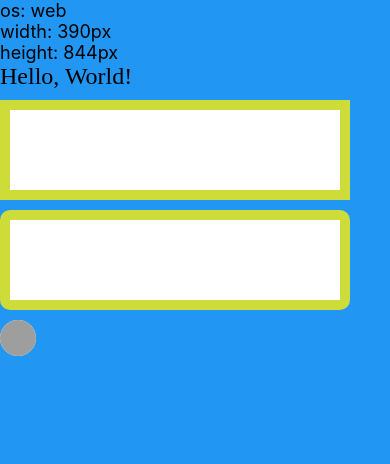
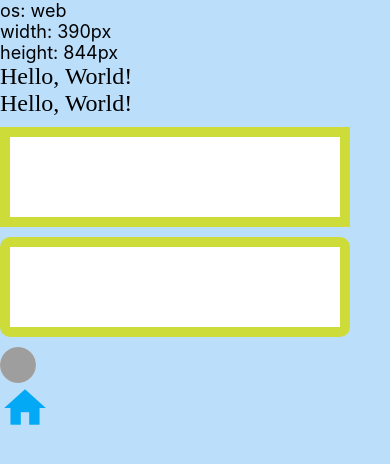
Before and after one commit to cloudeyes/study-rn-app, a React Native app: screen / in a window 390 px wide. Shown: the top 464 px of the page. Built offline with nearby package versions, Linux system fonts and the light colour scheme; grey boxes are pictures that could not be loaded.

Commit message:
Add icons

```diff
--- a/package.json
+++ b/package.json
@@ -29,6 +29,7 @@
     "@types/jest": "^26.0.23",
     "@types/react": "^18.0.21",
     "@types/react-native": "^0.70.6",
+    "@types/react-native-vector-icons": "^6.4.12",
     "@types/react-test-renderer": "^18.0.0",
     "@typescript-eslint/eslint-plugin": "^5.37.0",
     "@typescript-eslint/parser": "^5.37.0",
@@ -36,7 +37,6 @@
     "eslint": "^7.32.0",
     "jest": "^26.6.3",
     "metro-react-native-babel-preset": "0.72.3",
-    "react-native-asset": "^2.0.1",
     "react-native-cli": "^2.0.1",
     "react-native-gradle-plugin": "^0.71.8",
     "react-test-renderer": "18.1.0",
--- a/src/screens/Chapter3.tsx
+++ b/src/screens/Chapter3.tsx
@@ -6,8 +6,11 @@ import {
   SafeAreaView,
   StyleSheet,
   Text,
+  TouchableOpacity,
   View,
 } from 'react-native';
+
+import Icon from 'react-native-vector-icons/MaterialIcons';
 
 import * as D from '../data';
 
@@ -17,22 +20,41 @@ const avatarUrl = D.randomAvatarUrl();
 const avatarSize = 36;
 
 const {width, height} = Dimensions.get('window');
+const handleIconPress = () => {
+  console.log('icon pressed');
+};
+
 const Chapter3 = () => (
   <SafeAreaView style={[styles.safeAreaView]}>
-    <Text style={[styles.text]}>os: {Platform.OS}</Text>
-    <Text style={[styles.text]}>width: {width}px</Text>
+    <Text style={[styles.text, fontStyles.regular]}>os: {Platform.OS}</Text>
+    <Text style={[styles.text, fontStyles.bold]}>width: {width}px</Text>
     <Text style={[styles.text]}>height: {height}px</Text>
-    <Text style={[styles.customText]}>Hello, World!</Text>
+    <Text style={[styles.customText, fontStyles.regular]}>Hello, World!</Text>
+    <Text style={[styles.customTextBold, fontStyles.bold]}>Hello, World!</Text>
     <View style={[styles.box, styles.border]} />
     <View style={[styles.box, styles.border, {borderRadius: 10}]} />
     <Image source={{uri: avatarUrl}} style={[styles.box, styles.image]} />
+    <TouchableOpacity style={[styles.base]} onPress={handleIconPress}>
+      <Icon name="home" size={50} color={Colors.lightBlue500} />
+    </TouchableOpacity>
   </SafeAreaView>
 );
 
 const paddingLeft = 20;
+const fontStyles = StyleSheet.create({
+  regular: {
+    fontWeight: '400',
+  },
+  bold: {
+    fontWeight: Platform.select({ios: '700', android: '600'}),
+  },
+});
 const styles = StyleSheet.create({
+  base: {
+    marginLeft: Platform.select({ios: paddingLeft}),
+  },
   safeAreaView: {
-    backgroundColor: Colors.blue500,
+    backgroundColor: Colors.blue100,
     flex: 1,
     paddingLeft: Platform.select({android: paddingLeft}),
     paddingRight: Platform.select({android: paddingLeft}),
@@ -42,6 +64,11 @@ const styles = StyleSheet.create({
     marginLeft: Platform.select({ios: paddingLeft}),
   },
   customText: {
+    fontSize: 24,
+    marginLeft: Platform.select({ios: paddingLeft}),
+    fontFamily: 'DancingScript-Regular',
+  },
+  customTextBold: {
     fontSize: 24,
     marginLeft: Platform.select({ios: paddingLeft}),
     fontFamily: 'DancingScript-Bold',
@@ -62,6 +89,9 @@ const styles = StyleSheet.create({
     height: avatarSize,
     borderRadius: avatarSize / 2,
   },
+  icon: {
+    fontFamily: 'Material Community Icons',
+  },
 });
 
 export default Chapter3;
```
Also changed, not shown: react-native.config.js (+7 -0 lines), 5 other files (tests, documents, lock files or other folders).
